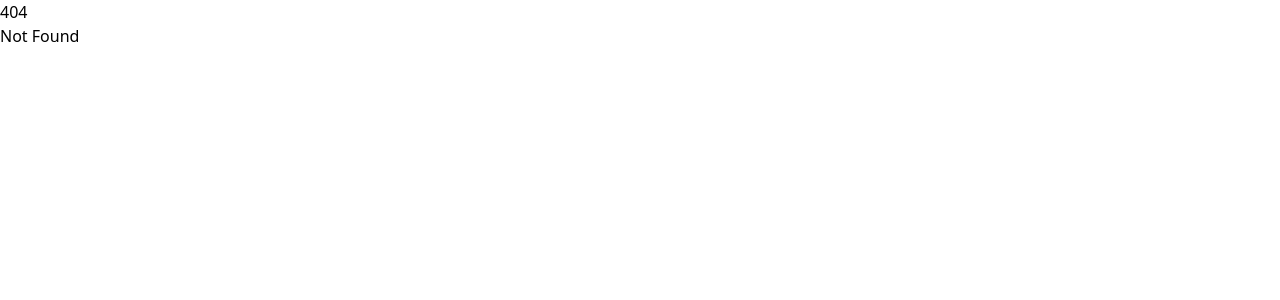
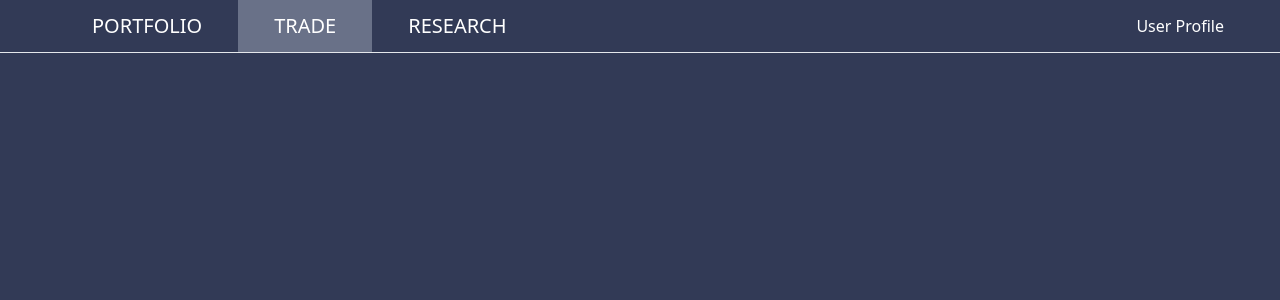
Before and after one commit to numinnex/StockExchange_UI, a SvelteKit app: page /trade in a window 1280 px wide. Before the commit this address had no page. Shown: the top 300 px of the page. Built offline with nearby package versions, Linux system fonts and the light colour scheme.

Commit message:
added svelte-ripple && created navbar

```diff
--- a/src/app.d.ts
+++ b/src/app.d.ts
@@ -8,5 +8,5 @@ declare global {
 		// interface Platform {}
 	}
 }
-
+declare module 'svelte-ripple/material-ripple';
 export {};
--- /dev/null
+++ b/src/ripple/index.ts
@@ -0,0 +1,58 @@
+import { RippleStart, RippleStop } from './material-ripple';
+
+export default (node: any, _options = {}) => {
+    let options = _options;
+    let destroyed = false;
+    let ripple: any;
+    let keyboardActive = false;
+    const handleStart = (e: any) => {
+        ripple = RippleStart(e, options);
+    };
+    const handleStop = () => RippleStop(ripple);
+    const handleKeyboardStart = (e: any) => {
+        if (!keyboardActive && (e.keyCode === 13 || e.keyCode === 32)) {
+            ripple = RippleStart(e, { ...options, centered: true });
+            keyboardActive = true;
+        }
+    };
+    const handleKeyboardStop = () => {
+        keyboardActive = false;
+        handleStop();
+    };
+
+    let { position, overflow } = node.style;
+
+    function setup() {
+        ({ position, overflow } = node.style);
+        node.style.position = 'relative';
+        node.style.overflow = 'hidden';
+        node.addEventListener('pointerdown', handleStart);
+        node.addEventListener('pointerup', handleStop);
+        node.addEventListener('pointerleave', handleStop);
+        node.addEventListener('keydown', handleKeyboardStart);
+        node.addEventListener('keyup', handleKeyboardStop);
+        destroyed = false;
+    }
+
+    function destroy() {
+        node.style.position = position;
+        node.style.overflow = overflow;
+        node.removeEventListener('pointerdown', handleStart);
+        node.removeEventListener('pointerup', handleStop);
+        node.removeEventListener('pointerleave', handleStop);
+        node.removeEventListener('keydown', handleKeyboardStart);
+        node.removeEventListener('keyup', handleKeyboardStop);
+        destroyed = true;
+    }
+
+    if (options) setup();
+
+    return {
+        update(newOptions: any) {
+            options = newOptions;
+            if (options && destroyed) setup();
+            else if (!(options || destroyed)) destroy();
+        },
+        destroy,
+    };
+};
--- /dev/null
+++ b/src/ripple/material-ripple.ts
@@ -0,0 +1,84 @@
+
+
+/**
+ * Options for customizing ripples
+ */
+const defaults = {
+    color: 'currentColor',
+    class: '',
+    opacity: 0.1,
+    centered: false,
+    spreadingDuration: '.4s',
+    spreadingDelay: '0s',
+    spreadingTimingFunction: 'linear',
+    clearingDuration: '0.5s',
+    clearingDelay: '0s',
+    clearingTimingFunction: 'ease-in-out',
+};
+
+/**
+ * Creates a ripple element but does not destroy it (use RippleStop for that)
+ *
+ * @param {Event} e
+ * @param {*} options
+ * @returns Ripple element
+ */
+export function RippleStart(e: any, options = {}) {
+    e.stopImmediatePropagation();
+    const opts = { ...defaults, ...options };
+
+    const isTouchEvent = e.touches ? !!e.touches[0] : false;
+    // Parent element
+    const target = isTouchEvent ? e.touches[0].currentTarget : e.currentTarget;
+
+    // Create ripple
+    const ripple = document.createElement('div');
+    const rippleStyle = ripple.style;
+
+    // Adding default stuff
+    ripple.className = `material-ripple ${opts.class}`;
+    rippleStyle.position = 'absolute';
+    rippleStyle.color = 'inherit';
+    rippleStyle.borderRadius = '50%';
+    rippleStyle.pointerEvents = 'none';
+    rippleStyle.width = '100px';
+    rippleStyle.height = '100px';
+    rippleStyle.marginTop = '-50px';
+    rippleStyle.marginLeft = '-50px';
+    target.appendChild(ripple);
+    //@ts-ignore
+    rippleStyle.opacity = opts.opacity;
+    rippleStyle.transition = `transform ${opts.spreadingDuration} ${opts.spreadingTimingFunction} ${opts.spreadingDelay},opacity ${opts.clearingDuration} ${opts.clearingTimingFunction} ${opts.clearingDelay}`;
+    rippleStyle.transform = 'scale(0) translate(0,0)';
+    rippleStyle.background = opts.color;
+
+    // Positioning ripple
+    const targetRect = target.getBoundingClientRect();
+    if (opts.centered) {
+        rippleStyle.top = `${targetRect.height / 2}px`;
+        rippleStyle.left = `${targetRect.width / 2}px`;
+    } else {
+        const distY = isTouchEvent ? e.touches[0].clientY : e.clientY;
+        const distX = isTouchEvent ? e.touches[0].clientX : e.clientX;
+        rippleStyle.top = `${distY - targetRect.top}px`;
+        rippleStyle.left = `${distX - targetRect.left}px`;
+    }
+
+    // Enlarge ripple
+    rippleStyle.transform = `scale(${Math.max(targetRect.width, targetRect.height) * 0.02}) translate(0,0)`;
+    return ripple;
+}
+
+/**
+ * Destroys the ripple, slowly fading it out.
+ *
+ * @param {Element} ripple
+ */
+export function RippleStop(ripple: any) {
+    if (ripple) {
+        ripple.addEventListener('transitionend', (e:any) => {
+            if (e.propertyName === 'opacity') ripple.remove();
+        });
+        ripple.style.opacity = 0;
+    }
+}
--- a/src/routes/+layout.svelte
+++ b/src/routes/+layout.svelte
@@ -1,9 +1,57 @@
-<script>
+<script lang="ts">
 	import '../app.css';
+	import Header from './Header.svelte';
+	import { writable } from 'svelte/store';
+	import { page } from '$app/stores';
+
+	const navLinks = [
+		{ text: 'PORTFOLIO', href: '/portfolio' },
+		{ text: 'TRADE', href: '/trade' },
+		{ text: 'RESEARCH', href: '/research' }
+	];
 </script>
 
-<div class="app">
+<div class="app bg-[#323a56]">
+	<Header links={navLinks} />
 	<main>
 		<slot />
 	</main>
+
+	<footer />
 </div>
+
+<style>
+	.app {
+		display: flex;
+		flex-direction: column;
+		min-height: 100vh;
+	}
+
+	main {
+		flex: 1;
+		display: flex;
+		flex-direction: column;
+		padding: 1rem;
+		width: 100%;
+		margin: 0 auto;
+		box-sizing: border-box;
+	}
+
+	footer {
+		display: flex;
+		flex-direction: column;
+		justify-content: center;
+		align-items: center;
+		padding: 12px;
+	}
+
+	footer a {
+		font-weight: bold;
+	}
+
+	@media (min-width: 480px) {
+		footer {
+			padding: 12px 0;
+		}
+	}
+</style>
--- a/src/routes/+page.svelte
+++ b/src/routes/+page.svelte
@@ -1,6 +1,4 @@
 <svelte:head>
 	<title>Home</title>
-	<meta name="description" content="Svelte demo app" />
+	<meta name="description" content="Stock Exchange" />
 </svelte:head>
-
-<h1 class="text-4xl font-bold underline">Hello world!</h1>
--- /dev/null
+++ b/src/routes/Header.svelte
@@ -0,0 +1,59 @@
+<script lang="ts">
+	import { page } from '$app/stores';
+	import Ripple from '../ripple/index';
+	import { onMount } from 'svelte';
+	interface NavLink {
+		text: string;
+		href: string;
+	}
+	let activeTab: string;
+	onMount(() => {
+		activeTab = $page.url.pathname;
+	});
+
+	export let links: NavLink[] = [];
+
+	const handleClick = (href: string) => {
+		activeTab = href;
+	};
+</script>
+
+<nav class="flex items-center justify-between px-14 border-b">
+	<div class="flex items-center">
+		{#each links as link}
+			<a
+				href={link.href}
+				class={activeTab === link.href
+					? 'active-link text-white text-xl px-9 py-3'
+					: 'text-white hover:bg-[#3A425D] text-xl px-9 py-3'}
+				on:click={() => handleClick(link.href)}
+				use:Ripple={{
+					centerd: false,
+					color: '#fff',
+					spreadingDuration: '.3s',
+					opacity: 0.2
+				}}
+			>
+				{link.text}
+			</a>
+		{/each}
+	</div>
+
+	<div class="flex items-center space-x-4">
+		<button
+			class="text-white hover:text-gray-300"
+			on:click={() => console.log('Clicked user profile')}
+		>
+			<p>User Profile</p>
+		</button>
+	</div>
+</nav>
+
+<style>
+	.active-link {
+		background-color: #697188;
+	}
+	a {
+		position: relative;
+	}
+</style>
--- /dev/null
+++ b/src/routes/research/+page.svelte
@@ -0,0 +1,12 @@
+<svelte:head>
+	<title>Research</title>
+	<meta name="description" content="Stock Exchange" />
+</svelte:head>
+<div class="px-11">
+	<p class="text-white uppercase text-xs tracking-widest mb-2">Symbol Lookup</p>
+	<div class="bg-white p-4 flex justify-between">
+		<div>
+			<p class="text-sm tracking-wider">Symbol</p>
+		</div>
+	</div>
+</div>
--- a/tailwind.config.js
+++ b/tailwind.config.js
@@ -2,7 +2,9 @@
 export default {
   content: ['./src/**/*.{html,js,svelte,ts}'],
   theme: {
+
     extend: {},
   },
   plugins: [],
 }
+           //'#1f2937',
--- a/tsconfig.json
+++ b/tsconfig.json
@@ -2,7 +2,7 @@
 	"extends": "./.svelte-kit/tsconfig.json",
 	"compilerOptions": {
 		"allowJs": true,
-		"checkJs": true,
+		"checkJs": false,
 		"esModuleInterop": true,
 		"forceConsistentCasingInFileNames": true,
 		"resolveJsonModule": true,
```
Also changed, not shown: src/routes/portfolio/+page.svelte (added), src/routes/trade/+page.svelte (added).
